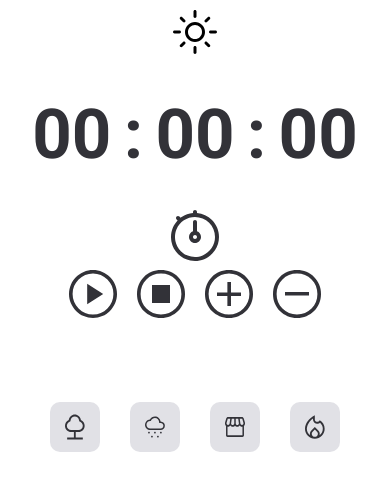
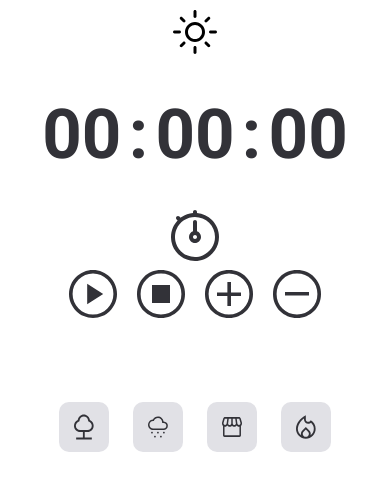
Before and after one commit to henriquekishida/Timer-Dark-Mode, a plain HTML site: page index.html in a window 390 px wide. Drawn offline with Linux system fonts and the light colour scheme.

Commit message:
update: style.css

```diff
--- a/style.css
+++ b/style.css
@@ -130,7 +130,7 @@ main {
   display: flex;
   flex-direction: column;
   margin: auto;
-  width: clamp(32rem, 26rem + 30vw, 36grem);
+  width: clamp(32rem, 26rem + 30vw, 36rem);
   gap: clamp(5rem, 5rem + 8vw, 19.2rem);
   padding: 5rem 2rem;
 }
```
